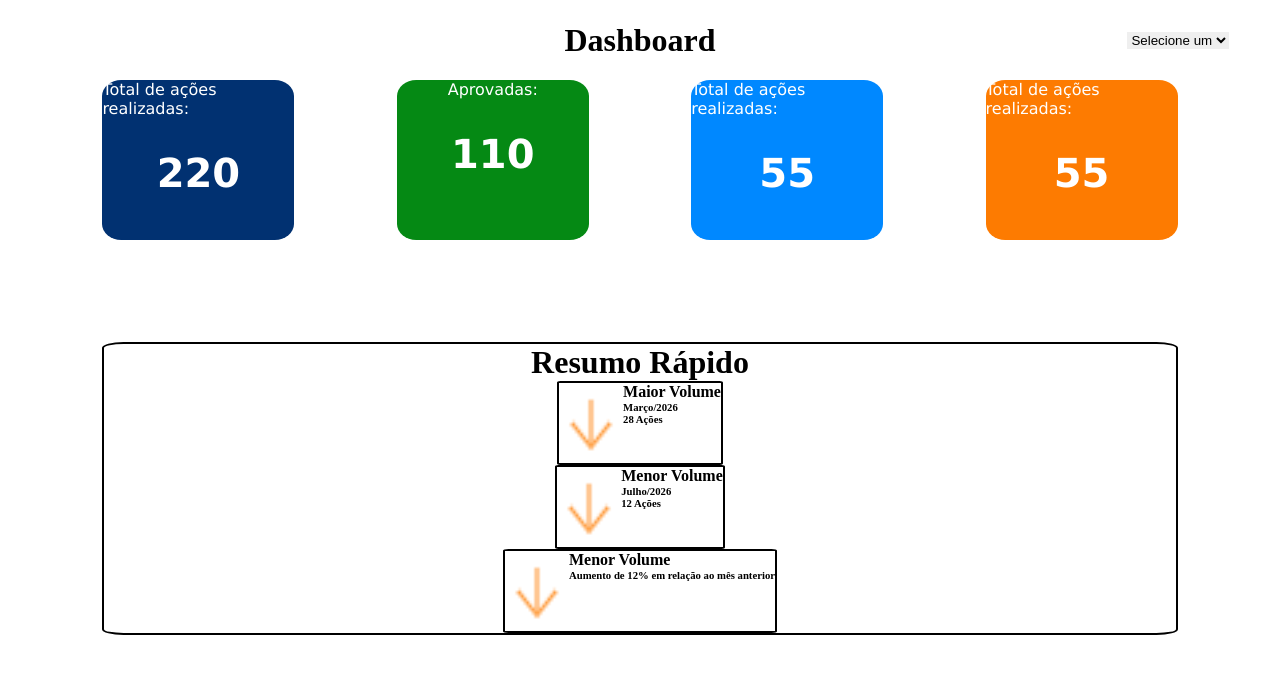
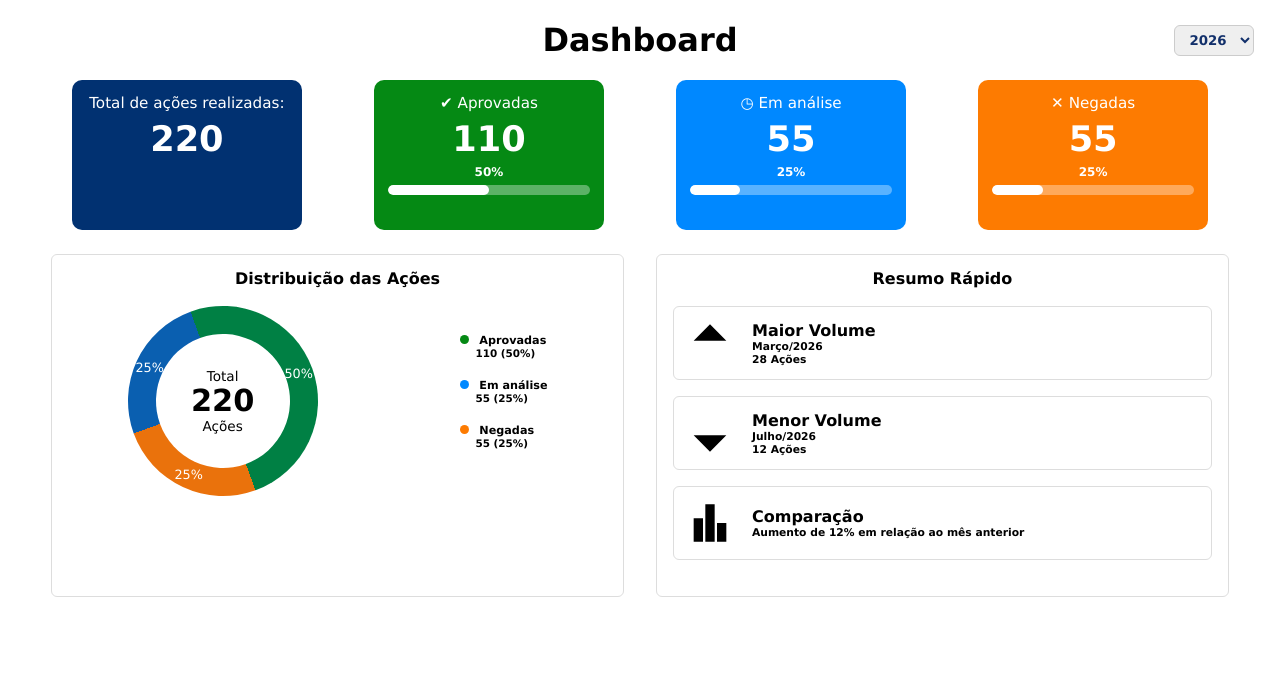
Before and after one commit to turma61senacc-netizen/Embrapa-61, a plain HTML site: page view/pages/administrador/tela_inicial_adm.html in a window 1280 px wide. Drawn offline with Linux system fonts and the light colour scheme.

```diff
--- a/public/css/tempadm.css
+++ b/public/css/tempadm.css
@@ -2,121 +2,208 @@
     box-sizing: border-box;
     border: 0;
     padding: 0;
-    margin:0;
+    margin: 0;
 }
 
-p{
+p, h1, h4, h6, li, select {
     font-family: 'Verdana', sans-serif;
 }
 
-
 body {
-    height: 100vh;
+    min-height: 100vh;
     width: 100vw;
     overflow-x: hidden;
 }
 
-.container1{
+/* ---------- Cabeçalho ---------- */
+.container1 {
     display: grid;
     grid-template-columns: 1fr auto 1fr;
     align-items: center;
     width: 100vw;
     height: 10vh;
 }
-.txt_dash{
+.txt_dash {
     grid-column: 2;
     text-align: center;
 }
-.te{
-   grid-column: 3;
-   justify-self: end;
-   margin-right: clamp(16px, 2vw, 32px);
+.te {
+    grid-column: 3;
+    justify-self: end;
+    margin-right: clamp(16px, 2vw, 32px);
 }
-.dropdown_ano{
-
-    width: 80%;
-    height: 60%;
-    margin-right: 2%;
+.dropdown_ano {
+    padding: 6px 10px;
+    border: 1px solid #ccc;
+    border-radius: 6px;
+    font-weight: bold;
+    color: #12306b;
 }
 
-.container-cards{
+/* ---------- Cards ---------- */
+.container-cards {
     display: flex;
     justify-content: space-evenly;
     width: 100vw;
-    height: 20vh;
-
-
+    margin-bottom: 3vh;
 }
 
-.card-acoes-realiazadas{
-    background-color: #013171;
+.card-acoes-realiazadas,
+.card-acoes-aprovadas,
+.card-acoes-em-analise,
+.card-acoes-negadas {
     color: white;
-    width: 15%;
-    border-radius: 10%;
-    justify-items: center;
+    width: 18%;
+    min-height: 150px;
+    padding: 14px;
+    border-radius: 10px;
     display: flex;
     flex-direction: column;
     align-items: center;
-    gap: 20%;
+    gap: 6px;
 }
 
-.card-acoes-aprovadas{
-    background-color: #058914;
-    color: white;
-    width: 15%;
-    border-radius: 10%;
-    justify-items: center;
+.card-acoes-realiazadas { background-color: #013171; text-align: center; }
+.card-acoes-aprovadas   { background-color: #058914; }
+.card-acoes-em-analise  { background-color: #0088FF; }
+.card-acoes-negadas     { background-color: #FD7B01; }
+
+.txt_titulo_card { font-size: 0.95rem; }
+.txt_numero {
+    font-size: 2.2rem;
+    font-weight: bold;
+}
+.txt_pct {
+    font-size: 0.75rem;
+    font-weight: bold;
+}
+
+/* barra de progresso: largura vem do --p no HTML */
+.barra {
+    width: 100%;
+    height: 10px;
+    border-radius: 10px;
+    background: rgba(255, 255, 255, .35);
+    overflow: hidden;
+}
+.barra span {
+    display: block;
+    height: 100%;
+    width: var(--p);
+    background: #fff;
+    border-radius: 10px;
+}
+
+/* ---------- Parte de baixo ---------- */
+.container-baixo {
+    display: grid;
+    grid-template-columns: 1fr 1fr;
+    gap: 32px;
+    padding: 0 4vw 4vh;
+}
+
+.container-grafico,
+.container-resumo {
     display: flex;
     flex-direction: column;
     align-items: center;
-    gap: 20%;
+    padding: 14px 16px 20px;
+    border: 1px solid #ddd;
+    border-radius: 6px;
+}
+.container-grafico h1,
+.container-resumo h1 {
+    font-size: 1rem;
+    margin-bottom: 18px;
 }
 
-.card-acoes-em-analise{
-    background-color: #0088FF;
-    color: white;
-    width: 15%;
-    border-radius: 10%;
-    justify-items: center;
+/* ---------- Gráfico de rosca ---------- */
+.grafico-linha {
+    display: flex;
+    align-items: center;
+    justify-content: space-around;
+    width: 100%;
+    flex-wrap: wrap;
+    gap: 24px;
+}
+.rosca-wrap {
+    position: relative;
+    width: 190px;
+    height: 190px;
+}
+.rosca {
+    position: relative;
+    width: 100%;
+    height: 100%;
+    border-radius: 50%;
+    /* verde 0–50%, laranja 50–75%, azul 75–100% */
+    background: conic-gradient(
+        #008044 0 50%,
+        #ea720c 50% 75%,
+        #0a5fb0 75% 100%
+    );
+    transform: rotate(-20deg);
+}
+/* buraco do meio */
+.rosca::after {
+    content: "";
+    position: absolute;
+    inset: 28px;
+    background: #fff;
+    border-radius: 50%;
+}
+.rosca-centro {
+    position: absolute;
+    inset: 0;
     display: flex;
     flex-direction: column;
     align-items: center;
-    gap: 20%;
+    justify-content: center;
+    z-index: 1;
+    font-family: 'Verdana', sans-serif;
+    font-size: 0.85rem;
+}
+.rosca-centro strong { font-size: 1.9rem; line-height: 1.1; }
+.fatia {
+    position: absolute;
+    transform: translate(-50%, -50%);
+    color: #fff;
+    font-family: 'Verdana', sans-serif;
+    font-size: 0.8rem;
+    z-index: 2;
 }
 
-.card-acoes-negadas{
-    background-color: #FD7B01;
-    color: white;
-    width: 15%;
-    border-radius: 10%;
-    justify-items: center;
-    display: flex;
-    flex-direction: column;
-    align-items: center;
-    gap: 20%;
+.legenda { list-style: none; font-size: 0.7rem; font-weight: bold; }
+.legenda li { margin-bottom: 20px; }
+.legenda i {
+    display: inline-block;
+    width: 9px;
+    height: 9px;
+    border-radius: 50%;
+    margin-right: 6px;
 }
+.legenda small { display: block; padding-left: 15px; font-size: 0.65rem; }
 
-.txt_numero{
-    font-size: 2.5rem;
-    font-weight: bold;
-}
-.img_resumo{
-    width: 5vw;
-    height: 10vh;
-}
+/* ---------- Resumo rápido ---------- */
+.container-resumo { align-items: stretch; }
+.container-resumo h1 { text-align: center; }
 
-.container-resumo{
-    display: flex;
-    flex-direction: column;
-    align-items: center;
-    margin: 8%;
-    border: 2px solid #000000;
-    border-radius: 2%;
-}
-.container-resumos{
+.container-resumos {
     display: flex;
     flex-direction: row;
-    border: 2px solid #000000;
-    border-radius: 2%;
-
+    align-items: center;
+    gap: 14px;
+    border: 1px solid #ddd;
+    border-radius: 6px;
+    padding: 8px;
+    margin-bottom: 16px;
 }
+.img_resumo {
+    width: 56px;
+    height: 56px;
+    border-radius: 6px;
+    display: flex;
+    align-items: center;
+    justify-content: center;
+    flex-shrink: 0;
+}
--- a/view/pages/administrador/tela_inicial_adm.html
+++ b/view/pages/administrador/tela_inicial_adm.html
@@ -3,7 +3,7 @@
 <head>
     <meta charset="UTF-8">
     <meta name="viewport" content="width=device-width, initial-scale=1.0">
-    <title>Document</title>
+    <title>Dashboard</title>
     <link rel="stylesheet" href="../../../public/css/tempadm.css">
 </head>
 <body>
@@ -13,50 +13,68 @@
             <!-- FAZER CONEXÃO COM O BANCO  -->
             <div class="te">
                 <select class="dropdown_ano" name="selecao_ano" id="selecao_ano">
-                    <option value="">Selecione um ano</option>
-                    <option value="">PLACEHOUDER</option>
-                    <option value="">PLACEHOUDER</option>
-
+                    <option value="2026">2026</option>
+                    <option value="2025">2025</option>
                 </select>
             </div>
         </div>
+
         <div class="container-cards">
             <div class="card-acoes-realiazadas">
-                <p>Total de ações realizadas:</p>
+                <p class="txt_titulo_card">Total de ações realizadas:</p>
                 <p class="txt_numero">220</p>
             </div>
 
             <div class="card-acoes-aprovadas">
-                <p>Aprovadas:</p>
+                <p class="txt_titulo_card">✔ Aprovadas</p>
                 <p class="txt_numero">110</p>
+                <p class="txt_pct">50%</p>
+                <div class="barra" style="--p:50%"><span></span></div>
             </div>
 
             <div class="card-acoes-em-analise">
-                <p>Total de ações realizadas:</p>
+                <p class="txt_titulo_card">◷ Em análise</p>
                 <p class="txt_numero">55</p>
+                <p class="txt_pct">25%</p>
+                <div class="barra" style="--p:25%"><span></span></div>
             </div>
 
             <div class="card-acoes-negadas">
-                <p>Total de ações realizadas:</p>
+                <p class="txt_titulo_card">✕ Negadas</p>
                 <p class="txt_numero">55</p>
-            </div>
-
-
-        </div>
-
-        <!-- <div>
-            <div class="container-grafico">
-                <div class="grafico">
-                    <canvas id="grafico"></canvas>
+                <p class="txt_pct">25%</p>
+                <div class="barra" style="--p:25%"><span></span></div>
             </div>
         </div>
 
-        </div> -->
+        <div class="container-baixo">
+
+            <!-- GRÁFICO (sem canvas e sem biblioteca: só CSS) -->
+            <div class="container-grafico">
+                <h1>Distribuição das Ações</h1>
+                <div class="grafico-linha">
+                    <div class="rosca-wrap">
+                        <div class="rosca"></div>
+                        <div class="rosca-centro">Total<strong>220</strong>Ações</div>
+                        <span class="fatia" style="left:171px; top:67px">50%</span>
+                        <span class="fatia" style="left:61px; top:168px">25%</span>
+                        <span class="fatia" style="left:22px; top:61px">25%</span>
+                    </div>
+                    <ul class="legenda">
+                        <li><i style="background:#058914"></i> Aprovadas <small>110 (50%)</small></li>
+                        <li><i style="background:#0088FF"></i> Em análise <small>55 (25%)</small></li>
+                        <li><i style="background:#FD7B01"></i> Negadas <small>55 (25%)</small></li>
+                    </ul>
+                </div>
+            </div>
+
             <div class="container-resumo">
                 <h1>Resumo Rápido</h1>
 
                 <div class="container-resumos">
-                <img class="img_resumo" src="../../../public/imagens/seta_baixo.png" alt="Resumo" >
+                    <div class="img_resumo verde">
+                        <svg viewBox="0 0 24 24"><path d="M12 20V4M5 11l7-7 7 7"/></svg>
+                    </div>
                     <div>
                         <h4>Maior Volume</h4>
                         <h6>Março/2026</h6>
@@ -65,7 +83,9 @@
                 </div>
 
                 <div class="container-resumos">
-                <img class="img_resumo" src="../../../public/imagens/seta_baixo.png" alt="Resumo" >
+                    <div class="img_resumo laranja">
+                        <svg viewBox="0 0 24 24"><path d="M12 4v16M5 13l7 7 7-7"/></svg>
+                    </div>
                     <div>
                         <h4>Menor Volume</h4>
                         <h6>Julho/2026</h6>
@@ -74,15 +94,17 @@
                 </div>
 
                 <div class="container-resumos">
-                <img class="img_resumo" src="../../../public/imagens/seta_baixo.png" alt="Resumo" >
+                    <div class="img_resumo azul">
+                        <svg viewBox="0 0 24 24"><path d="M5 20V10h4v10M10 20V4h4v16M15 20v-8h4v8"/></svg>
+                    </div>
                     <div>
-                    <h4>Menor Volume</h4>
-                    <h6>Aumento de 12% em relação ao mês anterior</h6>
+                        <h4>Comparação</h4>
+                        <h6>Aumento de <span class="verde-txt">12%</span> em relação ao mês anterior</h6>
+                    </div>
                 </div>
             </div>
 
         </div>
     </div>
-
 </body>
 </html>
```
Lines whose indentation alone changed are shown as unchanged.
